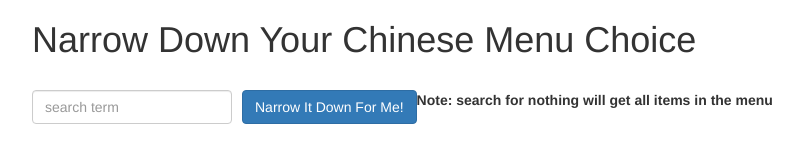
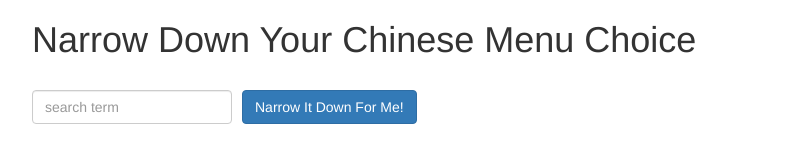
Before and after one commit to wmcalyj/coursera-single-page-web-applications-with-angularjs, a plain HTML site: page module3-solution/index.html in a window 1280 px wide. Shown: the whole page, without its empty margins (38-841 px from the left). Drawn offline with Linux system fonts and the light colour scheme.

Commit message:
Remove note

```diff
--- a/module3-solution/index.html
+++ b/module3-solution/index.html
@@ -18,8 +18,6 @@
     <div class="form-group narrow-button">
       <button class="btn btn-primary" ng-click="narrowController.narrowDown();">Narrow It Down For Me!</button>
     </div>
-    <label>Note: search for nothing will get all items in the menu</label>
-
     <!-- found-items should be implemented as a component -->
     <found-items found-results="narrowController.found" on-remove="narrowController.onRemove(index)"></found-items>
   </div>
```
